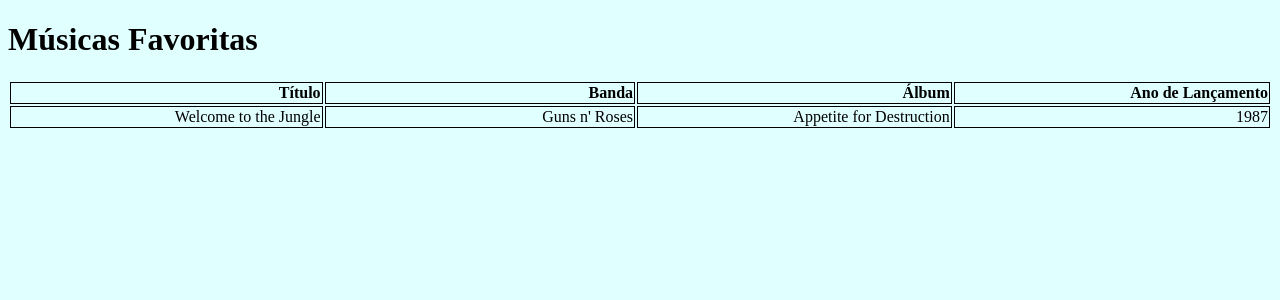
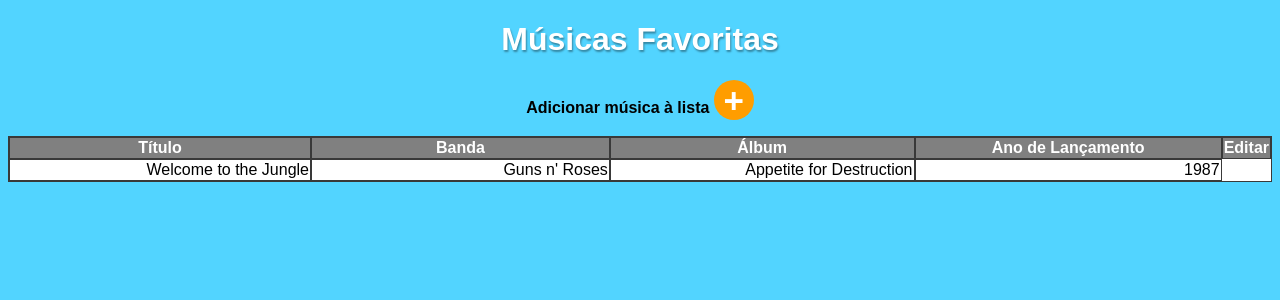
Before and after one commit to filipescavalcante/projeto-flask, a Flask app: page / in a window 1280 px wide. Shown: the top 300 px of the page. Run offline with Flask 3, Linux system fonts and the light colour scheme; data that the repository does not hold is empty.

Commit message:
add css and js

```diff
--- a/app.py
+++ b/app.py
@@ -14,9 +14,7 @@ def helloWorld():
 
     res = cursor.execute("SELECT * FROM musicas")
 
-    nome = 'Filipe'
-
-    return render_template('index.html', nome=nome)
+    return render_template('index.html')
 
 if __name__ == "__main__":
     app.run(debug=True)
--- a/static/css/global.css
+++ b/static/css/global.css
@@ -1,12 +1,83 @@
 @charset "UTF-8";
 
 body {
-    background-color: lightcyan;
+    background-color: rgb(82, 212, 255);
+    font-family: Arial, Helvetica, sans-serif;
 }
 
-td, th {
-    border: 1px solid black;
-    margin: 0px;
+h1 {
+    text-align: center;
+    color: white;
+    text-shadow: 1px 2px 2px rgba(0, 0, 0, 0.366);
+}
+
+table,
+th,
+td {
+  border: 1px solid rgb(57, 57, 57);
+}
+
+table {
+    border-spacing: 0px;
+    background-color: white;
+}
+
+thead {
+    background-color: gray;
+    color: white;
+    text-align: center;
+}
+
+td{
     text-align: right;
     width: 350px;
 }
+
+#add-item {
+    border: none;
+    border-radius: 50%;
+    background-color: rgb(255, 157, 0);
+    font-weight: bold;
+    font-size: 35px;
+    color: white;
+    width: 40px;
+    height: 40px;
+    cursor: pointer;
+}
+
+p {
+    text-align: center;
+    font-weight: bold;
+}
+
+form {
+    display: none;
+    flex-direction: column;
+    width: 400px;
+    margin: auto;
+    gap: 2px;
+    background-color: white;
+    padding: 10px;
+    border-radius: 10px;
+    margin-bottom: 20px;
+}
+
+input {
+    padding: 7px;
+    border: 1px solid black;
+    border-radius: 5px;
+    box-shadow: 2px 4px 4px rgba(87, 86, 86, 0.284);
+    margin-bottom: 15px;
+}
+
+input[type="text"]:focus {
+    outline: 2px solid darkblue;
+}
+
+input[type="submit"] {
+    background-color: rgb(255, 157, 0);
+    border: none;
+    border-radius: 10px;
+    margin-top: 10px;
+    height: 30px;
+}
--- /dev/null
+++ b/static/js/script.js
@@ -0,0 +1,2 @@
+bntAddItem = document.getElementById('add-item')
+form = document.getElementById('add')
--- a/templates/index.html
+++ b/templates/index.html
@@ -5,9 +5,28 @@
     <meta name="viewport" content="width=device-width, initial-scale=1.0">
     <title>To Do List - Python</title>
     <link rel="stylesheet" href="{{ url_for('static', filename='css/global.css') }}">
+    <script src=" {{ url_for('static', filename='js/script.js') }}"></script>
 </head>
 <body>
     <h1>Músicas Favoritas</h1>
+    <p>Adicionar música à lista <button onclick="addForm()" id="add-item">+</button></p>
+
+    <form id="add" action="/adicionar" method="post">
+        <label for="titulo">Título</label>
+        <input type="text" name="titulo" id="titulo" required>
+
+        <label for="banda">Banda</label>
+        <input type="text" name="banda" id="banda" required>
+
+        <label for="album">Álbum</label>
+        <input type="text" name="album" id="album" required>
+
+        <label for="ano">Ano de Lançamento</label>
+        <input type="text" name="ano" id="ano" required>
+
+        <input type="submit" value="Adicionar">
+    </form>
+
     <table>
         <thead>
             <tr>
@@ -15,6 +34,7 @@
                 <th>Banda</th>
                 <th>Álbum</th>
                 <th>Ano de Lançamento</th>
+                <th>Editar</th>
             </tr>
         </thead>
 
```
Also changed, not shown: database.db.
